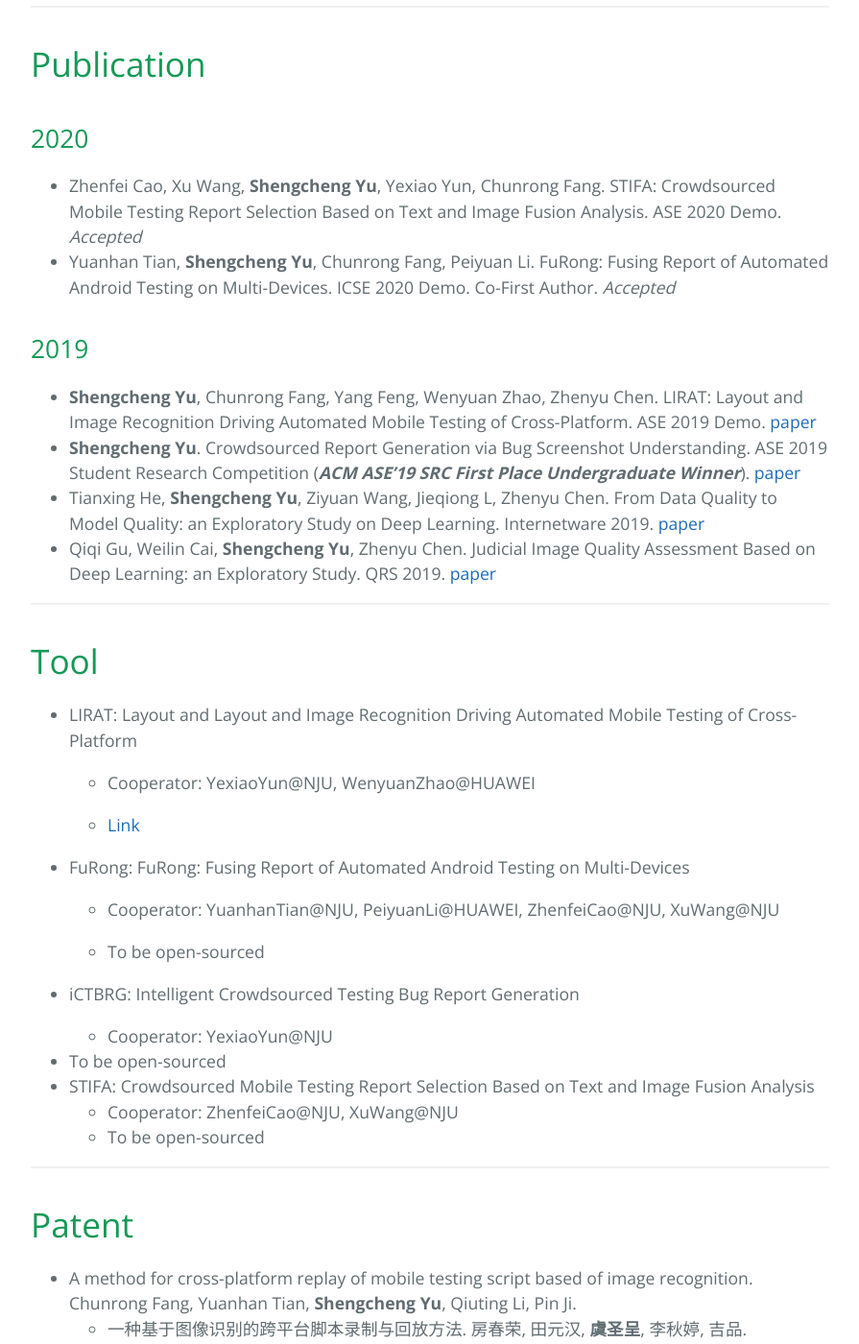
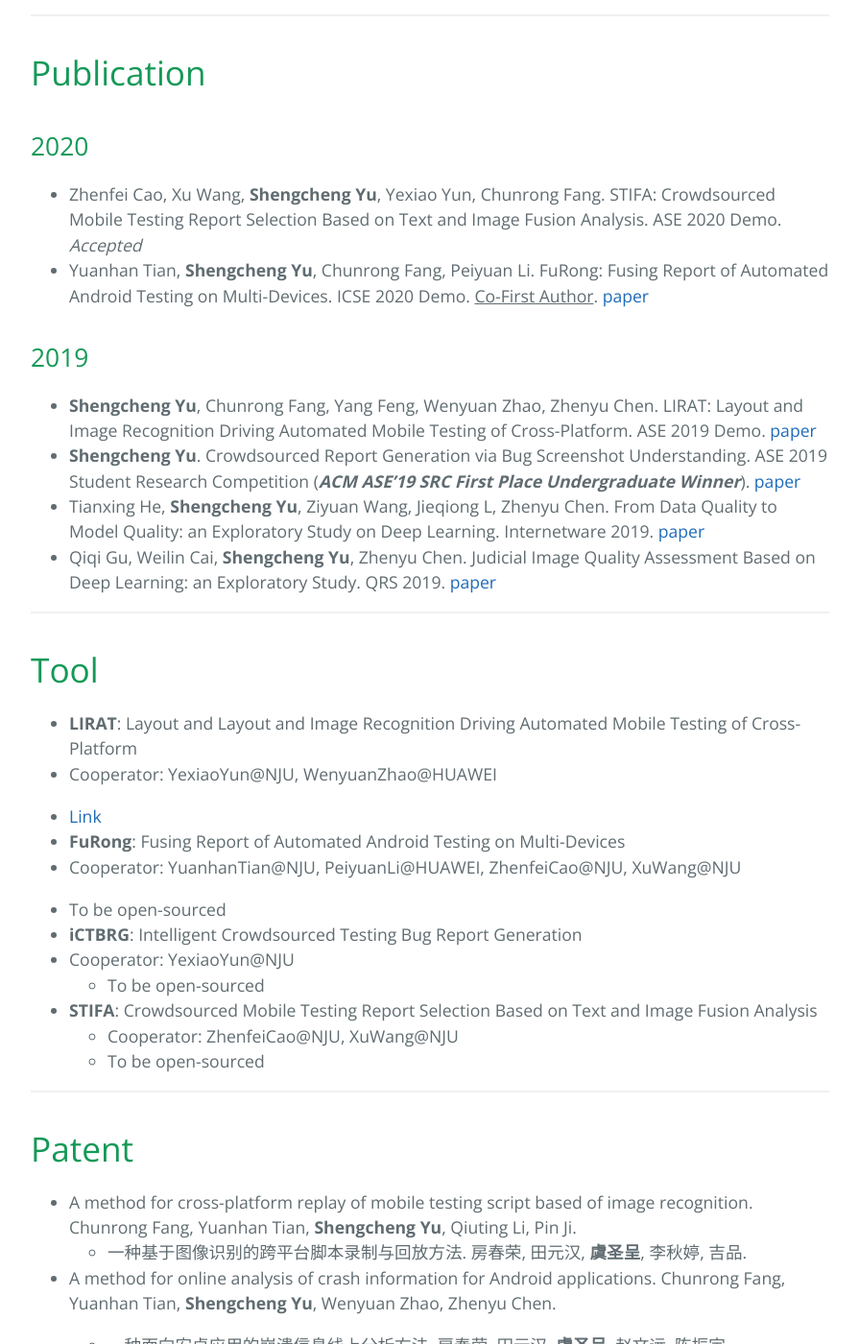
Before and after one commit to yushengcheng/yushengcheng.github.io, a Jekyll site: the page built from index.md, in a window 1280 px wide and 1400 px high, scrolled down 2603 px. Shown: the whole window at 96% size, without its empty margins (192-1087 px from the left). Built offline with Jekyll 4.4.1, drawn with Linux system fonts in a browser that asks for light colours; our own code applies the rules of GitHub Pages for plain Markdown files; some of the changed lines change nothing that is shown; some of the changed text lies outside the part shown.

Commit message:
20201010

````diff
--- a/index.md
+++ b/index.md
@@ -1,16 +1,14 @@
 # Shengcheng Yu
 
-A Ph.D. student of Software Institute, Nanjing University
-
-Student of [iSE Lab](http://www.iselab.cn)
+A Ph.D. student of [iSE Lab](http://www.iselab.cn), [Software Institute](http://software.nju.edu.cn), [Nanjing University](https://www.nju.edu.cn)
 
 Supervised by _Professor_ [_Zhenyu Chen_](http://www.iselab.cn/faculty/ZhenyuChen) & _Research Assistant_ [_Chunrong Fang_](http://www.iselab.cn/faculty/ChunrongFang)
 
 Research Interest: Software Testing, Mobile Application Testing, Crowdsourced testing, Image Understanding, Deep Learning
 
 ### Contact
+- yusc@smail.nju.edu.cn
 - ysc@smail.nju.edu.cn
-
 - ysc_nju@outlook.com
 
 * * *
@@ -25,7 +23,7 @@
 
 - Ph.D. Candidate in Software Engineering
 
-	> Sep 2020 - Now
+	> Sep. 2020 - Now
 	>
 	> Recommended Test-Free
 
@@ -33,11 +31,13 @@
 
 - B.Eng. in Software Engineering
 
-	> Sep 2016 - Jun 2020
+	> Sep. 2016 - Jun. 2020
 
 # Award
 
-2020 Nanjing University Distinguished Undergraduate Thesis (Under Rating)
+2020 Nanjing University President's Special Scholarship for Ph.D. Student
+
+2020 Nanjing University Distinguished Undergraduate Thesis - First Prize
 
 2020 Nanjing University Software Institute Outstanding Graduate
 
@@ -88,7 +88,7 @@
 ## 2020
 
 - Zhenfei Cao, Xu Wang, **Shengcheng Yu**, Yexiao Yun, Chunrong Fang. STIFA: Crowdsourced Mobile Testing Report Selection Based on Text and Image Fusion Analysis. ASE 2020 Demo. *Accepted*
-- Yuanhan Tian, **Shengcheng Yu**, Chunrong Fang, Peiyuan Li. FuRong: Fusing Report of Automated Android Testing on Multi-Devices. ICSE 2020 Demo. Co-First Author. *Accepted*
+- Yuanhan Tian, **Shengcheng Yu**, Chunrong Fang, Peiyuan Li. FuRong: Fusing Report of Automated Android Testing on Multi-Devices. ICSE 2020 Demo. <u>Co-First Author</u>. [paper](https://dl.acm.org/doi/abs/10.1145/3377812.3382138)
 
 ## 2019
 
@@ -101,21 +101,18 @@
 
 # Tool
 
-- LIRAT: Layout and Layout and Image Recognition Driving Automated Mobile Testing of Cross-Platform
+- **LIRAT**: Layout and Layout and Image Recognition Driving Automated Mobile Testing of Cross-Platform
+- Cooperator: YexiaoYun@NJU, WenyuanZhao@HUAWEI
 
-	- Cooperator: YexiaoYun@NJU, WenyuanZhao@HUAWEI
+- [Link](https://github.com/yushengcheng/LIRAT)
+- **FuRong**: Fusing Report of Automated Android Testing on Multi-Devices
+- Cooperator: YuanhanTian@NJU, PeiyuanLi@HUAWEI, ZhenfeiCao@NJU, XuWang@NJU
 
-	- [Link](https://github.com/yushengcheng/LIRAT)
-- FuRong: FuRong: Fusing Report of Automated Android Testing on Multi-Devices
-
-	- Cooperator: YuanhanTian@NJU, PeiyuanLi@HUAWEI, ZhenfeiCao@NJU, XuWang@NJU
-
+- To be open-sourced
+- **iCTBRG**: Intelligent Crowdsourced Testing Bug Report Generation
+- Cooperator: YexiaoYun@NJU
 	- To be open-sourced
-- iCTBRG: Intelligent Crowdsourced Testing Bug Report Generation
-
-	- Cooperator: YexiaoYun@NJU
-- To be open-sourced
-- STIFA: Crowdsourced Mobile Testing Report Selection Based on Text and Image Fusion Analysis
+- **STIFA**: Crowdsourced Mobile Testing Report Selection Based on Text and Image Fusion Analysis
   - Cooperator: ZhenfeiCao@NJU, XuWang@NJU
   - To be open-sourced
 
@@ -146,5 +143,5 @@
 * * *
 
 ```
-Last Updated: 2020-07-17
+Last Updated: 2020-10-10
 ```
````
